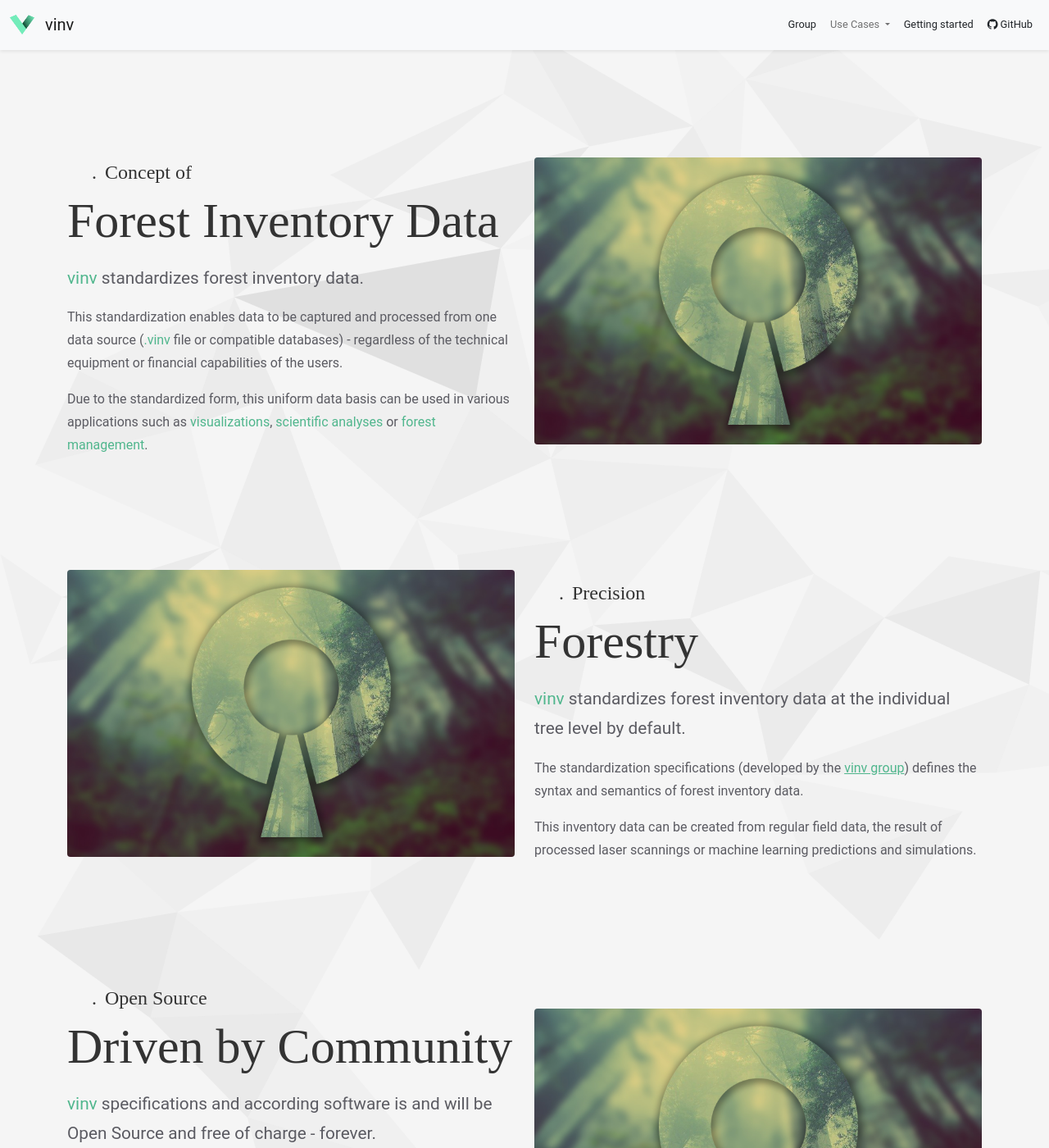
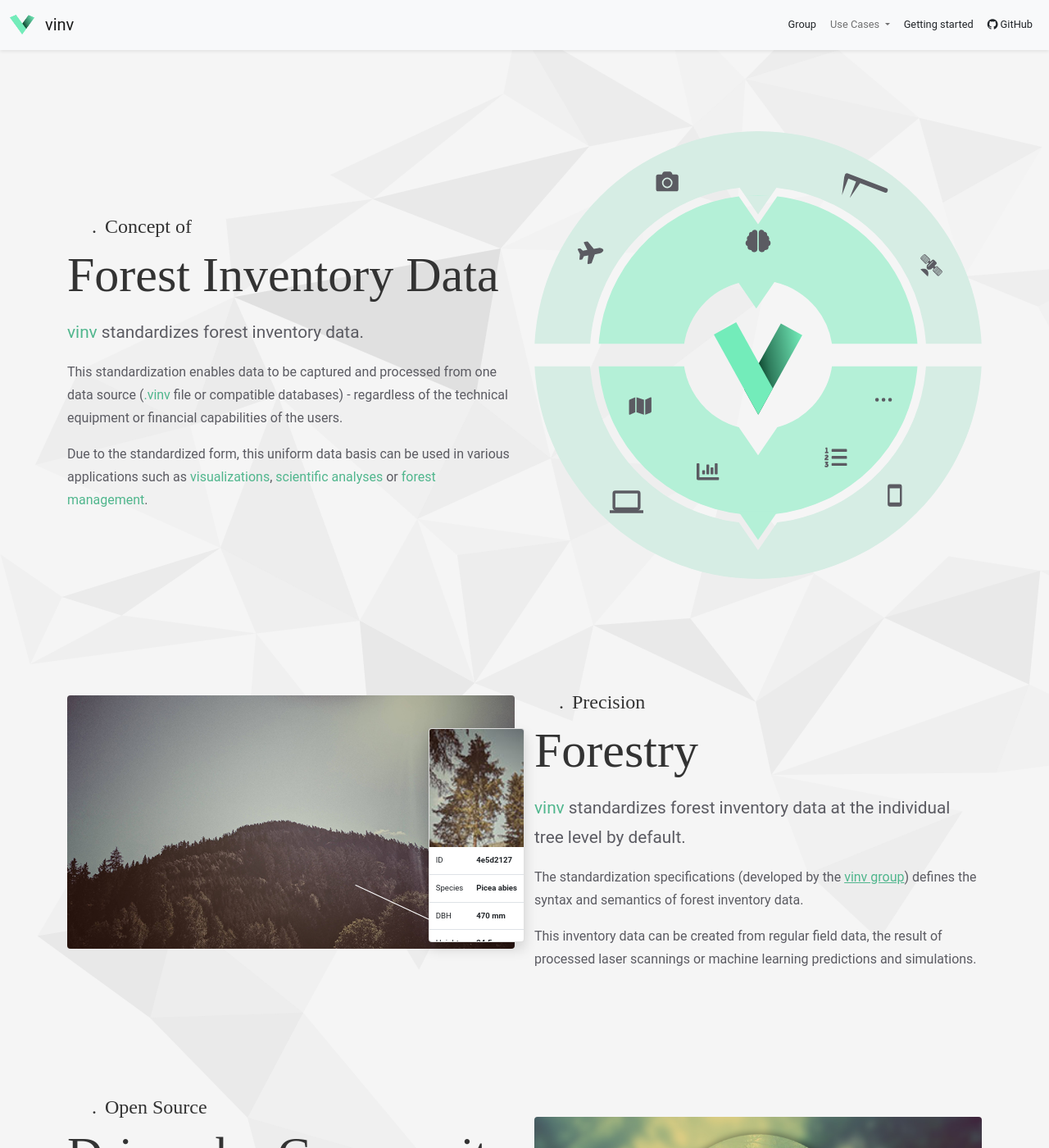
Before and after one commit to vinv-group/vinv-jekyll-theme, a Jekyll site: the page built from index.html, in a window 1280 px wide and 1400 px high. Shown: the whole window at 82% size. Built offline with Jekyll 4.4.1, drawn with Linux system fonts in a browser that asks for light colours; nearby versions of some CDN libraries.

Commit message:
add images

```diff
--- /dev/null
+++ b/_includes/precision-forestry.html
@@ -0,0 +1,41 @@
+<div id="precision-overlay" class=" shadow card position-absolute bottom-0 end-0 vinv-overlay mb-2">
+    <div class="">
+        <img src="/assets/img/single_tree.jpg" width="100" class="card-img-top" alt="Picea abies">
+    </div>
+    <div class="card-body p-0">
+        <table class="table">
+            <tbody>
+                <tr>
+                    <td>ID</td>
+                    <td><b>4e5d2127</b></td>
+                </tr>
+                <tr>
+                    <td>Species</td>
+                    <td><b>Picea abies</b></td>
+                </tr>
+                <tr>
+                    <td>DBH</td>
+                    <td><b>470 mm</b></td>
+                </tr>
+                <tr>
+                    <td>Height</td>
+                    <td><b>24.5 m</b></td>
+                </tr>
+                <tr>
+                    <td>Age</td>
+                    <td><b>84 Years</b></td>
+                </tr>
+            </tbody>
+        </table>
+      </div>
+</div>
+<script type="text/javascript">
+
+    var overlay = document.getElementById('precision-overlay');
+    var precisionHero = document.getElementsByClassName('vinv-precision-forestry')[0];
+    precisionHero.getElementsByClassName('col-lg-6')[0].classList.add('position-relative');
+
+    var precitionImg = precisionHero.getElementsByClassName('img-fluid')[0];
+    precitionImg.after(overlay);
+
+</script>
--- a/_includes/section-hero.html
+++ b/_includes/section-hero.html
@@ -1,5 +1,5 @@
 <section class="hero">
-    <div class="container" class="{{ include.class }}">
+    <div class="container {{ include.class }}">
         <div class="row align-items-center">
             <div class="col-lg-6">
                 <div>
--- a/_sass/vinv/initialize.scss
+++ b/_sass/vinv/initialize.scss
@@ -200,3 +200,22 @@
 
     }
 }
+
+.vinv-overlay{
+    font-size: .6rem;
+    .card-body{
+        max-height: 115px;
+        overflow: scroll;
+    }
+}
+.vinv-overlay:after{
+    content: '';
+    position: absolute;
+    bottom: 10%;
+    right: 0;
+    width: 100px;
+    border-top: 1px solid #fff;
+    transform: rotate(25deg);
+    transform-origin: bottom right;
+    right: 100%;
+}
--- a/index.html
+++ b/index.html
@@ -24,7 +24,7 @@
         Due to the standardized form, this uniform data basis can be used in various applications such as <span class=\"heighlight\">visualizations</span>, <span class=\"heighlight\">scientific analyses</span> or <span class=\"heighlight\">forest management</span>.
     </p>"
     class="headline-module-left"
-    img="/assets/img/oc100_logo.jpg"
+    img="/assets/img/overview.svg"
 %}
 {% include section-hero_right.html
     subtitle="Precision"
@@ -38,9 +38,11 @@
     <p>
         This inventory data can be created from regular field data, the result of processed laser scannings or machine learning predictions and simulations.
     </p>"
-    class="headline-module-right"
-    img="/assets/img/oc100_logo.jpg"
+    class="headline-module-right vinv-precision-forestry"
+    img="/assets/img/vinv-precision.jpg"
 %}
+{% include precision-forestry.html %}
+
 {% include section-hero.html
     subtitle="Open Source"
     title="Driven by Community"
```
Also changed, not shown: assets/img/overview.svg (added), assets/img/single_tree.jpg (added), assets/img/vinv-precision.jpg (added).
